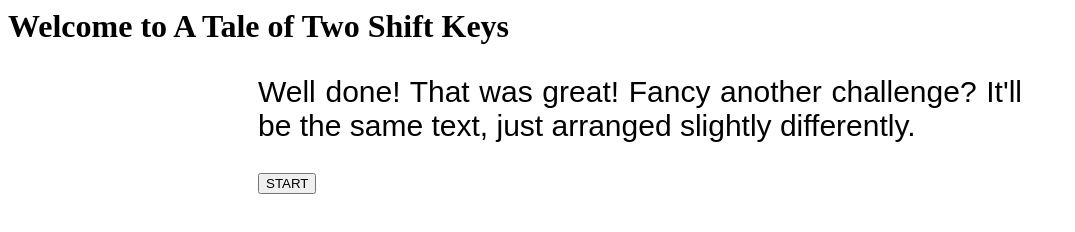
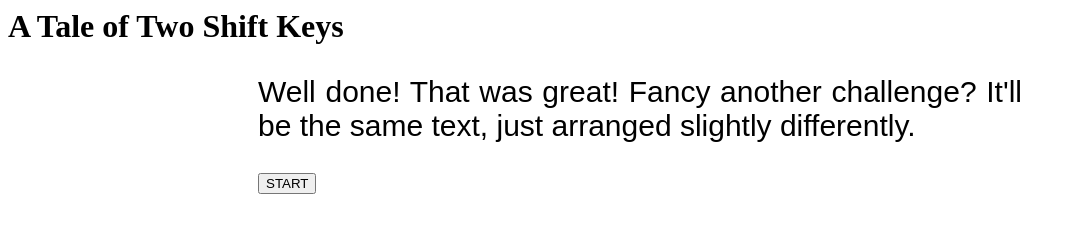
Before and after one commit to joseph-ford10/a-tale-of-two-shift-keys, a plain HTML site: page index.html in a window 1280 px wide. Shown: the whole page, without its empty margins (0-1075 px from the left). Drawn offline with Linux system fonts and the light colour scheme.

Commit message:
Change heading

```diff
--- a/index.html
+++ b/index.html
@@ -4,10 +4,10 @@
     <link rel="stylesheet" href="styles.css">
   </head>
   <body>
-    <h1>Welcome to A Tale of Two Shift Keys</h1>
+      <h1>A Tale of Two Shift Keys</h1>
     <div id="myDiv">
+      <p id="timer"></p>
       <p id="text"></p>
-      <p id="timer"></p>
     </div>
     <script src="script.js"></script>
   </body>
```
